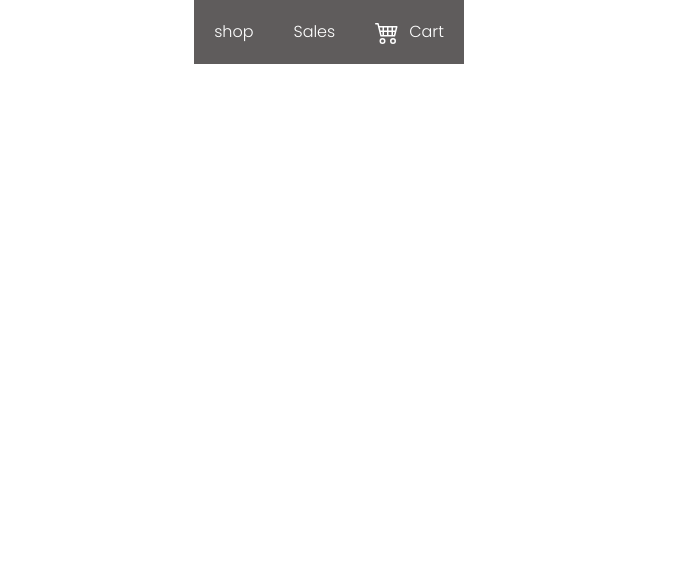
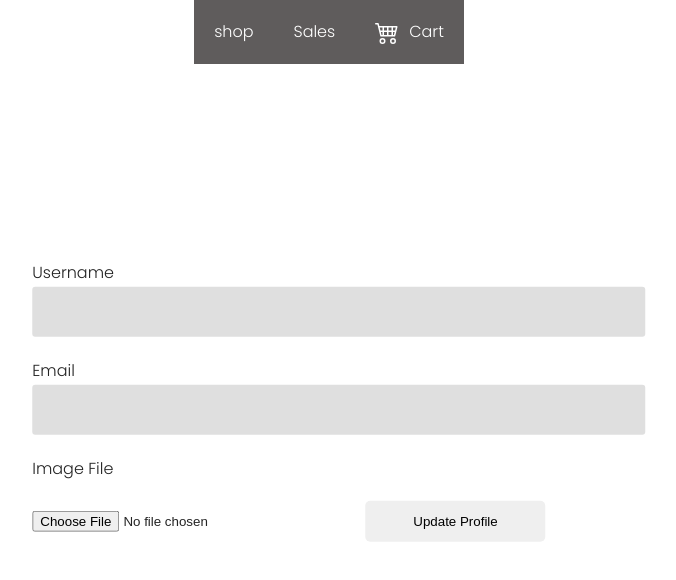
Before and after one commit to jck-bit/stockify, a React (Vite) app: page /profile/profile-change in a window 1280 px wide. Before the commit this address had no page. Shown: the top 580 px of the page, without its empty margins (311-987 px from the left). Built offline with nearby package versions, Linux system fonts and the light colour scheme.

Commit message:
user doesnt need to log out for changes totake place

```diff
--- a/src/App.tsx
+++ b/src/App.tsx
@@ -35,7 +35,7 @@ function App() {
           <Route path='/login' element={<LoginPage/>}/>
           <Route path='/register' element={<Register/>}/>
           <Route path='/privacy_policy' element={<PrivacyPolicy/>}/>
-          <Route path='/profile-change' element={<UserProfileUpdate/>}/>
+          <Route path='/profile/profile-change' element={<UserProfileUpdate/>}/>
         </Routes>
         </SnackbarProvider>
       </BrowserRouter>
--- a/src/login/register.tsx
+++ b/src/login/register.tsx
@@ -55,13 +55,12 @@ const Register = () => {
           name="email"
           value={email}
           onChange={(e) =>setEmail(e.target.value)}
-
           required />
       </label>
       <label>
         username
         <input
-          type="username"
+          type="text"
           name="username"
           value={username}
           onChange={(e) => setUsername(e.target.value)}
--- a/src/loginPage.css
+++ b/src/loginPage.css
@@ -44,7 +44,9 @@
     font-weight: 500;
   }
 
-  .login-container input {
+  .login-container input[type="text"],
+  .login-container input[type="email"],
+  .login-container input[type="password"] {
     display: block;
     height: 50px;
     width: 100%;
--- a/src/profile/UserProfileUpdate.tsx
+++ b/src/profile/UserProfileUpdate.tsx
@@ -1,16 +1,34 @@
 import { useState } from 'react';
 import { useNavigate } from 'react-router-dom';
+import { useSnackbar } from 'notistack'
+import Loader from '../components/Loader';
+import { useDispatch } from 'react-redux';
+import { setLogin } from '../state';
+
+
+interface Token_data {
+  token: string;
+  user: {
+    id: number;
+    username: string;
+    email: string;
+    image_file: string;
+  }
+}
 
 function UserProfileUpdate() {
+  const dispatch = useDispatch();
   const navigate = useNavigate();
   const [username, setUsername] = useState('');
   const [email, setEmail] = useState('');
   const [imageFile, setImageFile] = useState<any>();
-  const [errorMessage, setErrorMessage] = useState('');
+  const [isLoading, setIsLoading] = useState(false);
+
+
+  const { enqueueSnackbar } = useSnackbar();
 
   const handleSubmit = async (e:React.FormEvent<HTMLFormElement>) => {
     e.preventDefault();
-    setErrorMessage('');
 
     const formData = new FormData();
     formData.append('username', username);
@@ -29,52 +47,82 @@ function UserProfileUpdate() {
     myHeaders.append('Authorization', `Bearer ${token}`);
 
     try {
+      setIsLoading(true)
       const response = await fetch('http://127.0.0.1:5000/users/profile', {
         method: 'POST',
         headers: myHeaders,
         body: formData,
       });
+
       const data = await response.json();
-      if (!response.ok) {
-        throw new Error(data.message || 'Something went wrong');
+      console.log(data)
+      if(!response.ok){
+        throw new Error(data.message)
       }
-      // Update user profile successfully
-      // Handle success as needed (e.g. show success message)
-    } catch (error:any) {
-      // Handle error
+
+      if(response.ok){
+        enqueueSnackbar(`${data.message}`, { variant: 'success' })
+      }
+
+
+      if(data.msg === "Token has expired"){
+        localStorage.removeItem('token')
+        navigate('/login')
+      }
+
+      const {user , token} = data
+      dispatch(setLogin({user, token}))
+
+      setIsLoading(false)
+    } catch (err:any) {
+      const error = err?.message || 'Something went wrong';
+      enqueueSnackbar(`${error}`, { variant: 'error' })
+      setIsLoading(false)
       console.error(error);
-      setErrorMessage(error.message);
+
     }
+
+    setEmail('')
+    setUsername('')
+    setImageFile(undefined)
   };
 
+  if(isLoading){
+    return <Loader />
+  }
+
   return (
+    <div className='login-container'>
     <form onSubmit={handleSubmit} encType="multipart/form-data">
-      <div>
-        <label>Username:</label>
+        <label>Username</label>
         <input
           type="text"
           name="username"
           value={username}
-          onChange={(e) => setUsername(e.target.value)} />
-      </div>
-      <div>
-        <label>Email:</label>
+          onChange={(e) => setUsername(e.target.value)}
+          required
+          />
+
+        <label>Email</label>
         <input
          type="email"
          name="email"
          value={email}
-         onChange={(e) => setEmail(e.target.value)} />
-      </div>
-      <div>
-        <label>Image File:</label>
+         onChange={(e) => setEmail(e.target.value)}
+         required
+         />
+
+
+        <label>Image File</label>
         <input
          type="file"
          name="image-file"
-         onChange={(e) => setImageFile(e.target.files?.[0])} />
-      </div>
-      {errorMessage && <div className="error">{errorMessage}</div>}
+         onChange={(e) => setImageFile(e.target.files?.[0])}
+         />
+
       <button type="submit">Update Profile</button>
     </form>
+    </div>
   );
 }
 
--- a/src/profile/index.tsx
+++ b/src/profile/index.tsx
@@ -3,6 +3,7 @@ import { useSelector } from 'react-redux'
 import '../css/profile_page.css'
 import { Sale } from '../types'
 import SingleUserLine from '../components/SingleUserLine'
+import { Link } from 'react-router-dom'
 
 interface ChartData {
   labels: any;
@@ -81,7 +82,9 @@ const Profile = () => {
               </div>
            </section>
            <section className='edit_profile'>
-            <button>Edit profile</button>
+            <Link to={"profile-change"}>
+              <button>Edit profile</button>
+            </Link>
            </section>
         </div>
         <div className="view_user_sales" style={{width:'100%'}}>
```
